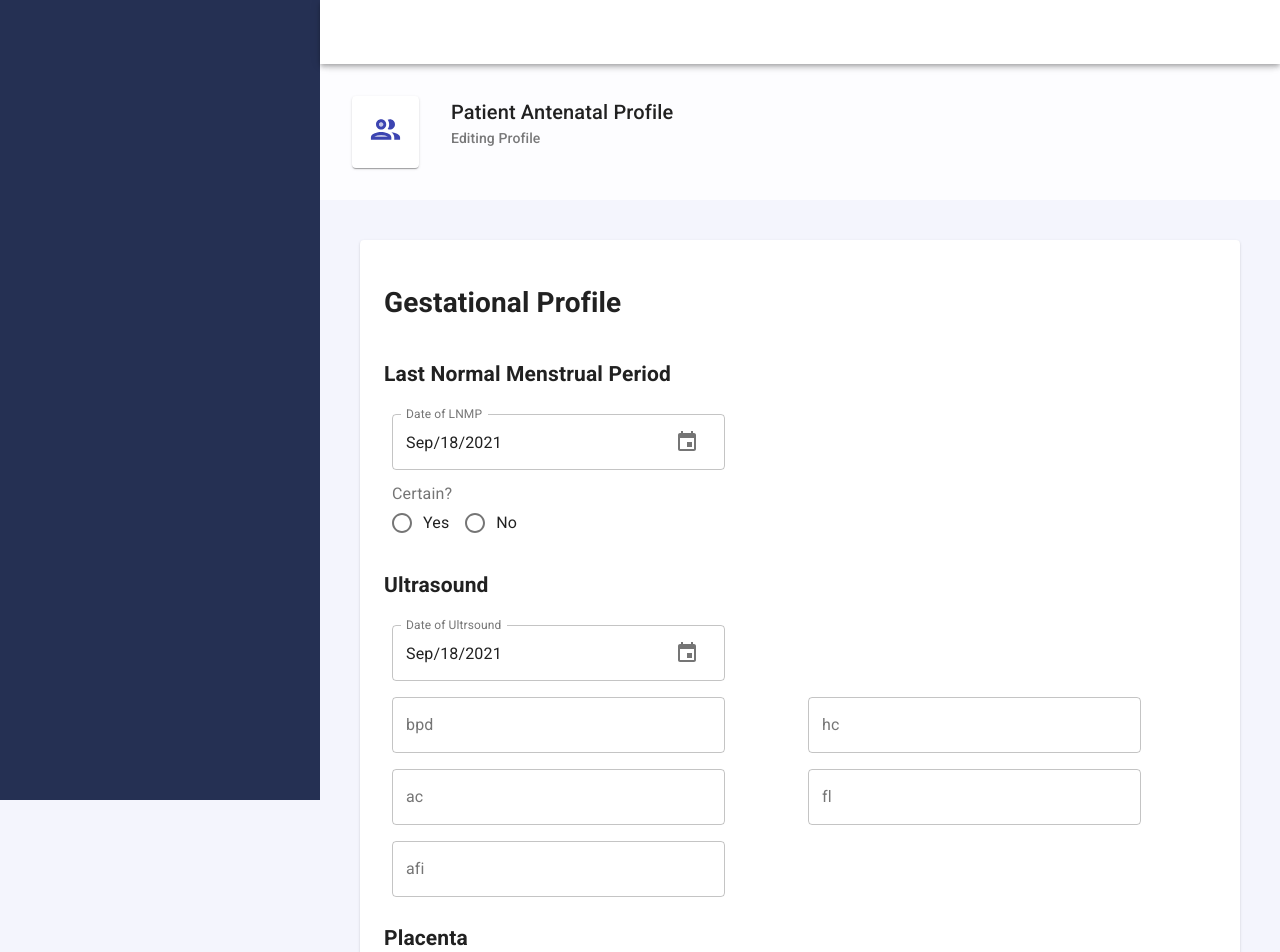
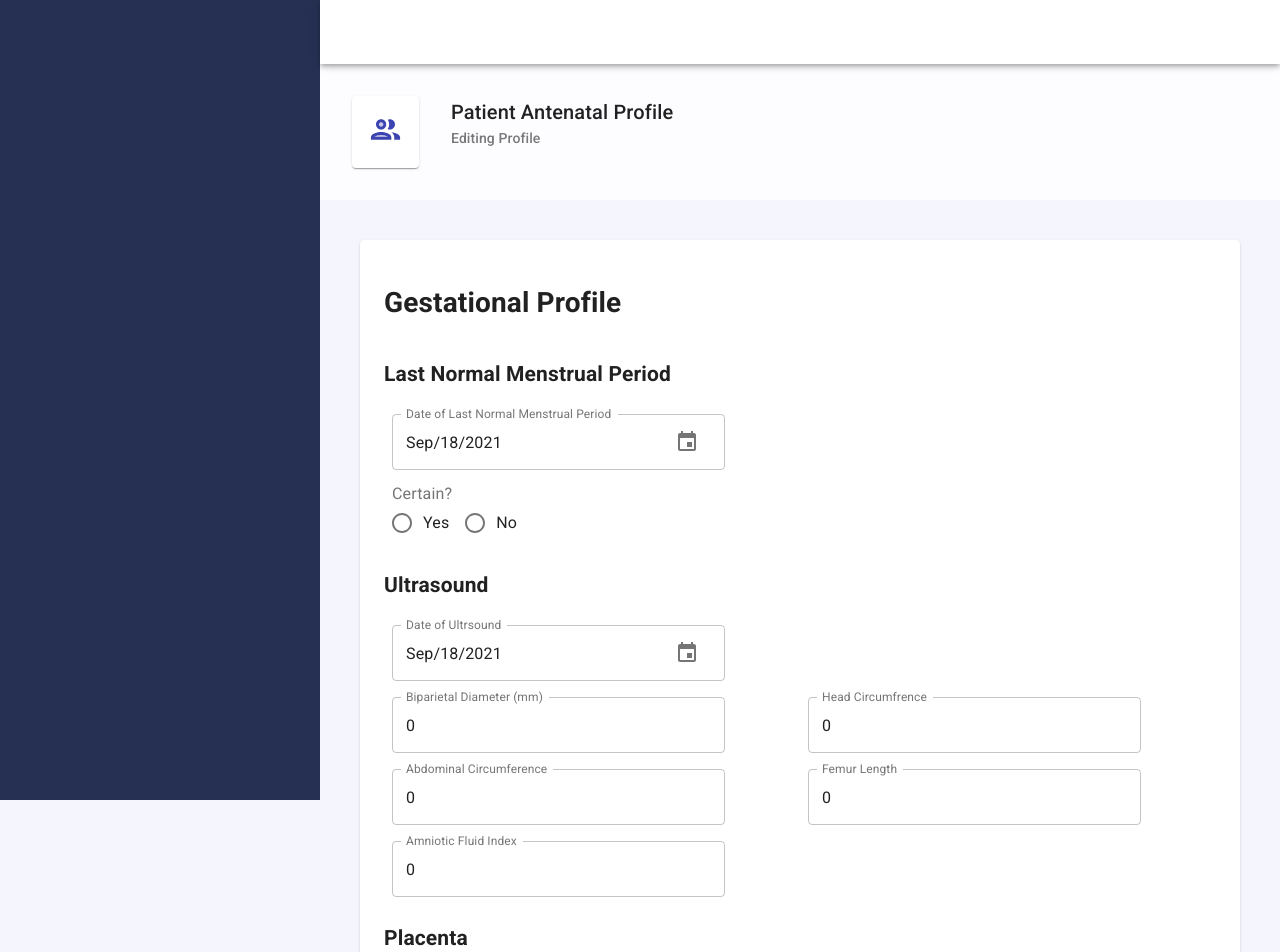
Before and after one commit to ImhotechSolutions/hackmit21, a React (Create React App) app in the folder frontend/: page / in a window 1280 px wide. Shown: the top 952 px of the page. Built offline with nearby package versions, Linux system fonts and the light colour scheme.

Commit message:
Finished adding value and handle changing to submit form

```diff
--- a/frontend/src/pages/Patients/PatientForms/GestationalProfile.js
+++ b/frontend/src/pages/Patients/PatientForms/GestationalProfile.js
@@ -9,7 +9,7 @@ import * as yup from "yup";
 
 const schema = yup.object().shape({
     lnmpDate: yup.date(),
-    lnmpCertain: yup.boolean(),
+    lnmpCertain: yup.string(),
     ultrasoundDate: yup.date(),
     bpd: yup.number(),
     hc: yup.number(),
@@ -19,14 +19,14 @@ const schema = yup.object().shape({
     placentaPosition: yup.string(),
     placentaConsistency: yup.string(),
     averageGestation: yup.string(),
-    singleton: yup.boolean(),
-    multipleGestations: yup.boolean(),
-    intraUterinePregnancy: yup.boolean(),
+    singleton: yup.string(),
+    multipleGestations: yup.string(),
+    intraUterinePregnancy: yup.string(),
   });
 
 const initialValues = {
     lnmpDate: new Date(),
-    lnmpCertain: false,
+    lnmpCertain: '',
     ultrasoundDate: new Date(),
     bpd: 0,
     hc: 0,
@@ -36,9 +36,9 @@ const initialValues = {
     placentaPosition: '',
     placentaConsistency: '',
     averageGestation: '',
-    singleton: false,
-    multipleGestations: false,
-    intraUterinePregnancy: false,
+    singleton: '',
+    multipleGestations: '',
+    intraUterinePregnancy: '',
 }
 
 const booleanItems = [
@@ -51,7 +51,7 @@ const GestationalProfile = () => {
     return (
         <Formik
             validationSchema={schema}
-            onSubmit={() => console.log("Fired")}
+            onSubmit={(values) => console.log(values)}
             initialValues = {initialValues}
         >
             {({
@@ -69,12 +69,16 @@ const GestationalProfile = () => {
                             <h2>Last Normal Menstrual Period</h2>
                             <Controls.DatePicker
                                 name="lnmpDate"
-                                label="Date of LNMP"
+                                label="Date of Last Normal Menstrual Period"
+                                value={values.lnmpDate}
+                                onChange={handleChange}
                             />
                             <Controls.RadioGroup
                                 name="lnmpCertain"
                                 label="Certain?"
                                 items={booleanItems}
+                                value={values.lnmpCertain}
+                                onChange={handleChange}
                             />
                         </Grid>
 
@@ -83,73 +87,87 @@ const GestationalProfile = () => {
                     <Grid item xs={6}>
                             <h2>Ultrasound</h2>
                             <Controls.DatePicker
+                                name="ultrasoundDate"
                                 label="Date of Ultrsound"
-                                name="ultrasoundDate"
+                                value={values.ultrasoundDate}
+                                onChange={handleChange}
                             />
                     </Grid>
 
                     <Grid container>
                         <Grid item xs={6}>
                             <Controls.Input
-                                label="bpd"
-                                name="BPD"
+                                name="bpd"
+                                label="Biparietal Diameter (mm)"
+                                value={values.bpd}
+                                onChange={handleChange}
                             />
                         </Grid>
                         <Grid item xs={6}>
                             <Controls.Input
-                                label="hc"
-                                name="HC"
+                                name="hc"
+                                label="Head Circumfrence"
+                                value={values.hc}
+                                onChange={handleChange}
                             />
                         </Grid>
 
                         <Grid item xs={6}>
                             <Controls.Input
-                                label="ac"
-                                name="AC"
+                                name="ac"
+                                label="Abdominal Circumference"
+                                value={values.ac}
+                                onChange={handleChange}
                             />
                         </Grid>
 
                         <Grid item xs={6}>
                             <Controls.Input
-                                label="fl"
-                                name="FL"
+                                name="fl"
+                                label="Femur Length"
+                                value={values.fl}
+                                onChange={handleChange}
                             />
                         </Grid>
 
                         <Grid item xs={6}>
                             <Controls.Input
-                                label="afi"
-                                name="AFI"
+                                name="afi"
+                                label="Amniotic Fluid Index"
+                                value={values.afi}
+                                onChange={handleChange}
                             />
                         </Grid>
                     </Grid>
 
-                    <Grid item xs={6}>
+                    <Grid>
                         <h2>Placenta</h2>
-                    </Grid>
 
-                    <Grid>
                         <Controls.Input
+                            name="placentaPosition"
                             label="Placenta Position"
-                            name="placentaPosition"
                             multiline={true}
+                            value={values.placentaPosition}
+                            onChange={handleChange}
                         />
 
                         <Controls.Input
+                            name="placentaConsistency"
                             label="Placenta Consistency"
-                            name="placentaConsistency"
                             multiline={true}
+                            value={values.placentaConsistency}
+                            onChange={handleChange}
                         />
                     </Grid>
 
                     <Grid>
                         <h2>Gestation</h2>
                         <Controls.Input
+                            name="averageGestation"
                             label="Average Gestation"
-                            name="averageGestation"
-
+                            value={values.averageGestation}
+                            onChange={handleChange}
                         />
-                    </Grid>
 
                         <Grid container>
                             <Grid item xs={3}>
@@ -157,6 +175,8 @@ const GestationalProfile = () => {
                                     name="singleton"
                                     label="Singleton?"
                                     items={booleanItems}
+                                    value={values.singleton}
+                                    onChange={handleChange}
                                 />
                             </Grid>
                             <Grid item xs={3}>
@@ -164,6 +184,8 @@ const GestationalProfile = () => {
                                     name="multipleGestations"
                                     label="Multiple Gestations?"
                                     items={booleanItems}
+                                    value={values.multipleGestations}
+                                    onChange={handleChange}
                                 />
                             </Grid>
                             <Grid item xs={6}>
@@ -171,13 +193,16 @@ const GestationalProfile = () => {
                                     name="intraUterinePregnancy"
                                     label="Intra-Uterine Pregnancy?"
                                     items={booleanItems}
+                                    value={values.intraUterinePregnancy}
+                                    onChange={handleChange}
                                 />
+                            </Grid>
                         </Grid>
                     </Grid>
 
                     <div>
                         <Controls.Button
-                            text="Continue"
+                            text="Submit and Continue"
                             onClick={handleSubmit} />
                     </div>
 
```
Lines whose indentation alone changed are shown as unchanged.
